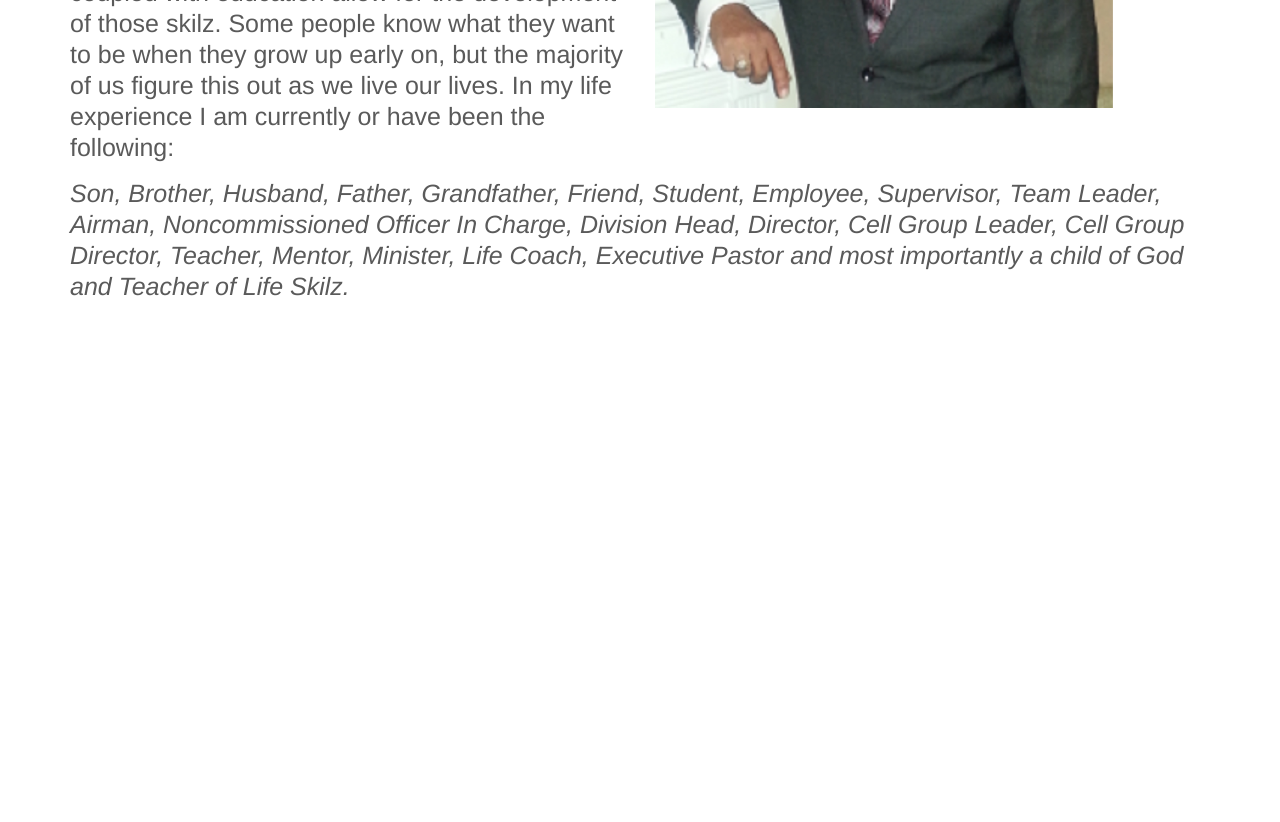
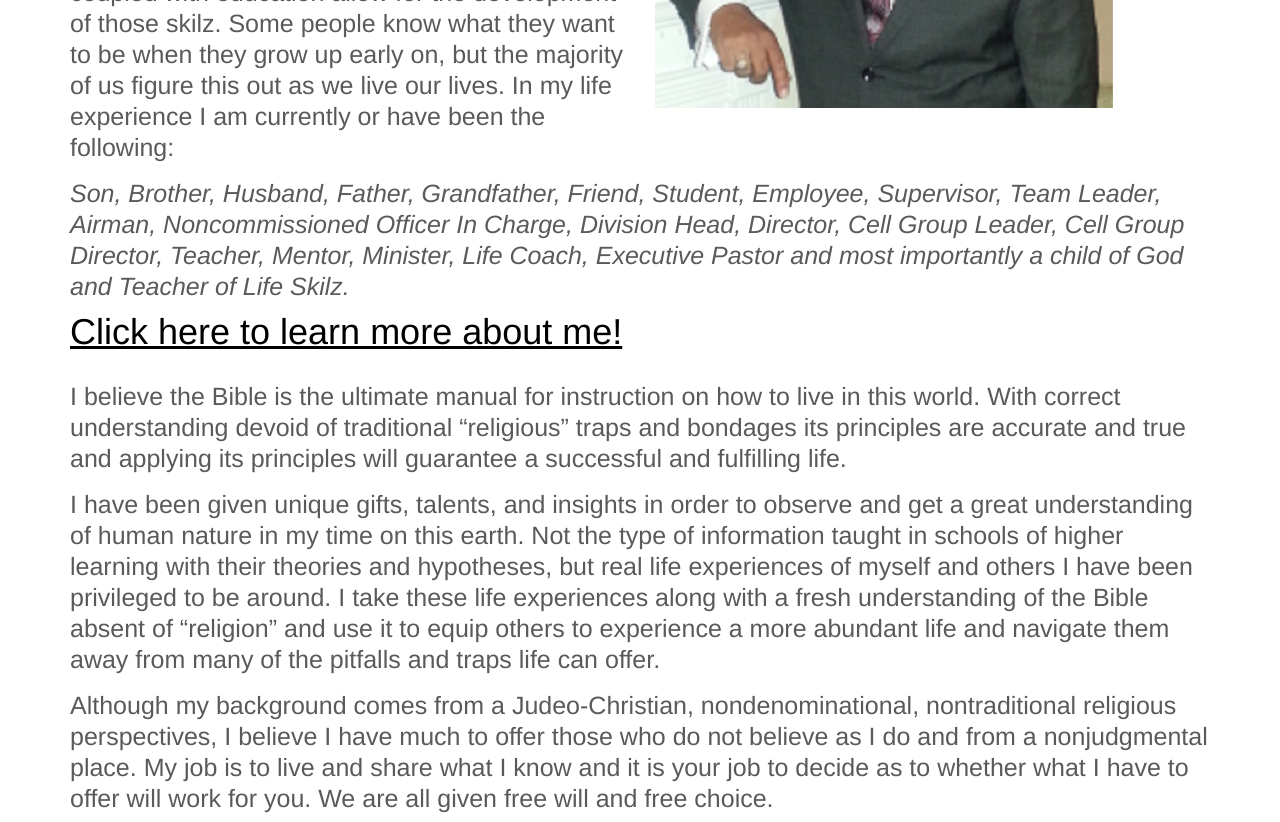
Before and after one commit to parent-tobias/lifeskilz, a plain HTML site: page about.html in a window 1280 px wide. Shown: the part 680-1502 px from the top of the page. Before the commit the page ends 982 px from the top, so only its background shows below. Drawn offline with nearby package versions, Linux system fonts and the light colour scheme.

Commit message:
about me

```diff
--- a/about.html
+++ b/about.html
@@ -111,20 +111,27 @@
       </div>
     </div>
 
+    <div class="row">
+      <div class="col-lg-8 col-sm-4 col-xm-12">
+      <h1 id="moreme">Click here to learn more about me!</h1>
+      </div>
+    </div>
 
+    <div class="row">
+      <div class="col-lg-12 col-sm-4 col-xm-12">
+      <p class="p1-3">I believe the Bible is the ultimate manual for instruction on how to live in this world. With correct understanding devoid of traditional “religious” traps and bondages its principles are accurate and true and applying its principles will guarantee a successful and fulfilling life.<p>
 
+      <p class="p1-3">I have been given unique gifts, talents, and insights in order to observe and get a great understanding of human nature in my time on this earth. Not the type of information taught in schools of higher learning with their theories and hypotheses, but real life experiences of myself and others I have been privileged to be around. I take these life experiences along with a fresh understanding of the Bible absent of “religion” and use it to equip others to experience a more abundant life and navigate them away from many of the pitfalls and traps life can offer.</p>
 
-
-
-
-
-   <!--   FOOTER
-      <footer>
-        <p class="pull-right"><a href="#">Back to top</a></p>
-        <p>&copy; 2014 Company, Inc. &middot; <a href="#">Privacy</a> &middot; <a href="#">Terms</a></p>
-      </footer> -->
+      <p class="p1-3">Although my background comes from a Judeo-Christian, nondenominational, nontraditional religious perspectives, I believe I have much to offer those who do not believe as I do and from a nonjudgmental place.  My job is to live and share what I know and it is your job to decide as to whether what I have to offer will work for you.  We are all given free will and free choice.</p>
+      </div>
+    </div>
 
     </div><!-- /.container -->
+
+     <footer class="footer">
+      <div></div>
+    </footer>
     <!-- Bootstrap core JavaScript
     ================================================== -->
     <!-- Placed at the end of the document so the pages load faster -->
--- a/css/custom.css
+++ b/css/custom.css
@@ -95,6 +95,15 @@ When I fix in chrome it does not in google*/
 	color: black;
 	/*border: 3px solid white;*/
 }
+
+#moreme {
+	position: relative;
+	top: 230px;
+	font-style: bolder;
+	color: black;
+	text-decoration: underline;
+}
+
 .p1-1 {
 	position: relative;
 	top: 250px;
@@ -109,3 +118,18 @@ When I fix in chrome it does not in google*/
 	font-size: 25px;
 	line-height: 31px;
 }
+.p1-3 {
+	padding-bottom: 5px;
+	position: relative;
+	top: 250px;
+	font-size: 25px;
+	line-height: 31px;
+}
+.footer{
+	position: relative;
+	top: 300px;
+	margin-top: 100px;
+	background-color: #535353;
+	height: 400px;
+	width: auto;
+}
```
